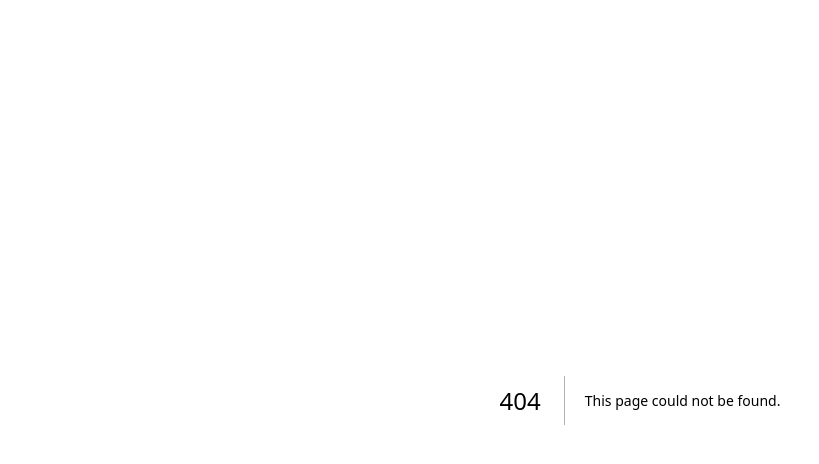
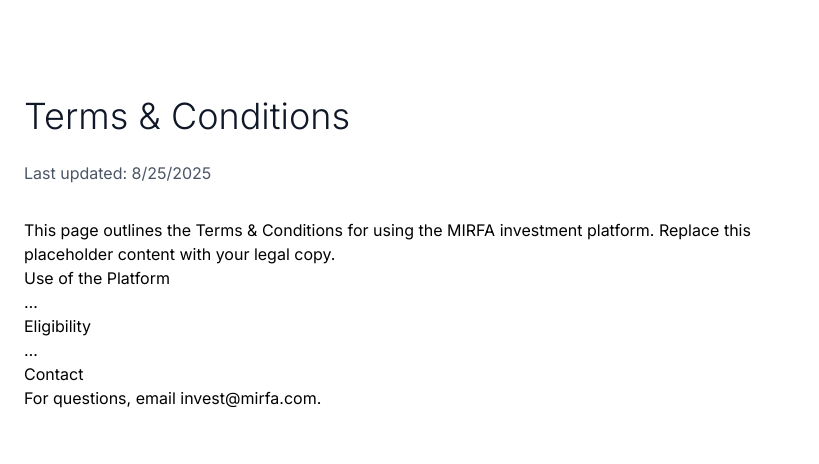
Before and after one commit to Mirfa-IBC/dubai-south, a Next.js app: page /terms in a window 1280 px wide. Before the commit this address had no page. Shown: the top 464 px of the page, without its empty margins (0-819 px from the left). Built offline with nearby package versions, Linux system fonts and the light colour scheme.

Commit message:
added pages for the legal things

```diff
--- /dev/null
+++ b/app/compliance/page.tsx
@@ -0,0 +1,20 @@
+// app/compliance/page.tsx
+import type { Metadata } from "next"
+
+export const metadata: Metadata = {
+  title: "Compliance – MIRFA",
+  description: "Compliance, risk, and governance information for MIRFA.",
+}
+
+export default function CompliancePage() {
+  return (
+    <main className="min-h-screen bg-white">
+      <section className="container mx-auto px-6 py-16 md:py-24">
+        <h1 className="text-3xl md:text-4xl font-light text-gray-900 mb-6">Compliance</h1>
+        <div className="prose prose-gray max-w-3xl mt-8">
+          <p>Replace with your compliance framework, disclosures, and policies.</p>
+        </div>
+      </section>
+    </main>
+  )
+}
--- a/app/globals.css
+++ b/app/globals.css
@@ -135,3 +135,12 @@
     @apply bg-background text-foreground;
   }
 }
+
+html:focus-within {
+  scroll-behavior: smooth;
+}
+@media (prefers-reduced-motion: reduce) {
+  html:focus-within {
+    scroll-behavior: auto;
+  }
+}
--- /dev/null
+++ b/app/privacy/page.tsx
@@ -0,0 +1,28 @@
+// app/privacy/page.tsx
+import type { Metadata } from "next"
+
+export const metadata: Metadata = {
+  title: "Privacy Policy – MIRFA",
+  description: "How MIRFA collects, uses, and protects personal data.",
+}
+
+export default function PrivacyPage() {
+  return (
+    <main className="min-h-screen bg-white">
+      <section className="container mx-auto px-6 py-16 md:py-24">
+        <h1 className="text-3xl md:text-4xl font-light text-gray-900 mb-6">Privacy Policy</h1>
+        <p className="text-gray-600 leading-relaxed max-w-3xl">
+          Last updated: {new Date().toLocaleDateString()}
+        </p>
+
+        <div className="prose prose-gray max-w-3xl mt-8">
+          <p>Replace with your privacy policy content.</p>
+          <h2>Data We Collect</h2>
+          <p>…</p>
+          <h2>How We Use Data</h2>
+          <p>…</p>
+        </div>
+      </section>
+    </main>
+  )
+}
--- /dev/null
+++ b/app/regulation/page.tsx
@@ -0,0 +1,20 @@
+// app/regulation/page.tsx
+import type { Metadata } from "next"
+
+export const metadata: Metadata = {
+  title: "DIFC Regulation – MIRFA",
+  description: "Regulatory information related to DIFC structure.",
+}
+
+export default function RegulationPage() {
+  return (
+    <main className="min-h-screen bg-white">
+      <section className="container mx-auto px-6 py-16 md:py-24">
+        <h1 className="text-3xl md:text-4xl font-light text-gray-900 mb-6">DIFC Regulation</h1>
+        <div className="prose prose-gray max-w-3xl mt-8">
+          <p>Add your DIFC/SPV regulatory disclosures and references.</p>
+        </div>
+      </section>
+    </main>
+  )
+}
--- /dev/null
+++ b/app/terms/page.tsx
@@ -0,0 +1,35 @@
+// app/terms/page.tsx
+import type { Metadata } from "next"
+
+export const metadata: Metadata = {
+  title: "Terms & Conditions – MIRFA",
+  description: "Terms & Conditions for MIRFA investment platform.",
+}
+
+export default function TermsPage() {
+  return (
+    <main className="min-h-screen bg-white">
+      <section className="container mx-auto px-6 py-16 md:py-24">
+        <h1 className="text-3xl md:text-4xl font-light text-gray-900 mb-6">Terms &amp; Conditions</h1>
+        <p className="text-gray-600 leading-relaxed max-w-3xl">
+          Last updated: {new Date().toLocaleDateString()}
+        </p>
+
+        <div className="prose prose-gray max-w-3xl mt-8">
+          <p>
+            This page outlines the Terms &amp; Conditions for using the MIRFA investment platform. Replace this
+            placeholder content with your legal copy.
+          </p>
+          <h2>Use of the Platform</h2>
+          <p>…</p>
+          <h2>Eligibility</h2>
+          <p>…</p>
+          <h2>Contact</h2>
+          <p>
+            For questions, email <a href="mailto:invest@mirfa.com">invest@mirfa.com</a>.
+          </p>
+        </div>
+      </section>
+    </main>
+  )
+}
--- a/components/DubaiInvestmentLanding.tsx
+++ b/components/DubaiInvestmentLanding.tsx
@@ -627,7 +627,7 @@ export default function DubaiInvestmentLanding() {
       </section>
 
       {/* ROI */}
-      <section id="roi" className="relative py-20">
+      <section id="investment" className="relative py-20">
         <div className="container mx-auto px-4">
           <div className="max-w-3xl">
             <h2 className="text-3xl md:text-4xl font-semibold tracking-tight">Investment ROI (AED 50K–1M)</h2>
@@ -640,6 +640,8 @@ export default function DubaiInvestmentLanding() {
           </div>
         </div>
       </section>
+
+
 
       {/* Features */}
       <section className="py-20">
@@ -821,6 +823,13 @@ export default function DubaiInvestmentLanding() {
         </div>
       </section>
 
+      <div className="border-t border-gray-800 mt-12 pt-6 text-center">
+  <p className="text-gray-500 text-xs max-w-3xl mx-auto leading-relaxed">
+    Disclaimer: This material is provided for informational purposes only and does not constitute a public
+    offer, solicitation, or recommendation to invest. Participation is available exclusively to invited
+    sophisticated investors in accordance with DIFC regulations.
+  </p>
+</div>
       {/* Footer */}
       <footer className="bg-gray-900 text-white py-16">
         <div className="container mx-auto px-6">
```
